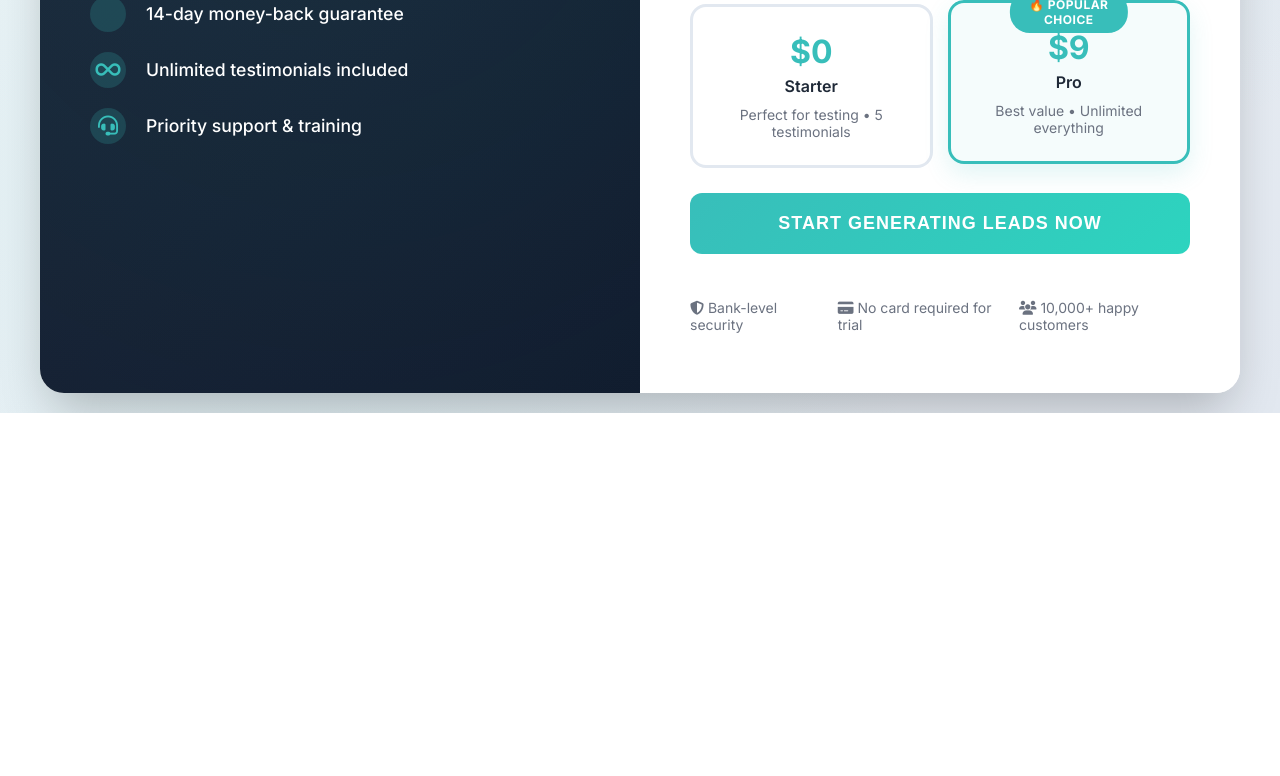
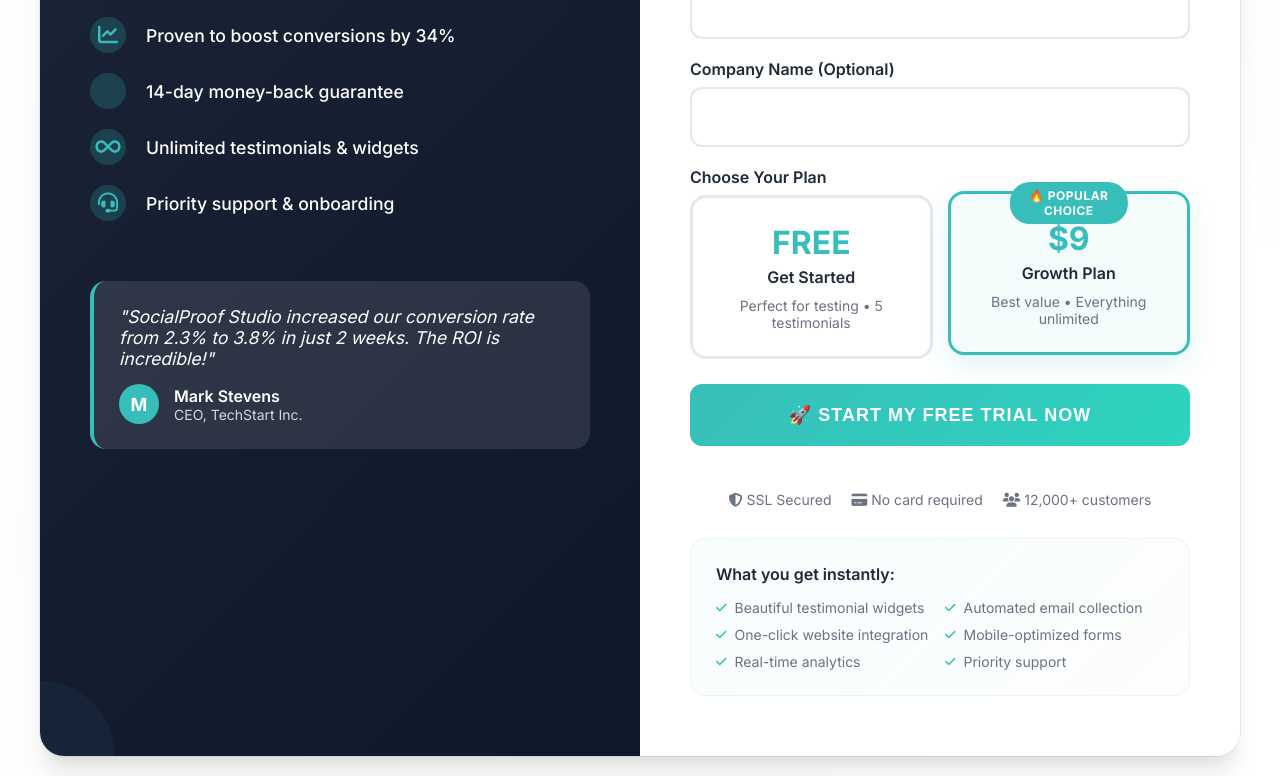
Before and after one commit to dubd59/Social-Proof-Generator, a website: page signup.html in a window 1280 px wide. Shown: the part 761-1537 px from the top of the page. Before the commit the page ends 1174 px from the top, so only its background shows below. Drawn offline with Linux system fonts and the light colour scheme; a script that the page names is missing.

Commit message:
Enhanced signup page: removed teal background, added modern design elements, social proof, and urgency indicators

```diff
--- a/signup.html
+++ b/signup.html
@@ -32,7 +32,7 @@
 
         body {
             font-family: 'Inter', sans-serif;
-            background: linear-gradient(135deg, #f8fafc 0%, #e2e8f0 100%);
+            background: #ffffff;
             min-height: 100vh;
             display: flex;
             align-items: center;
@@ -49,9 +49,8 @@
             right: 0;
             bottom: 0;
             background:
-                radial-gradient(circle at 20% 80%, rgba(56, 190, 186, 0.1) 0%, transparent 50%),
-                radial-gradient(circle at 80% 20%, rgba(56, 190, 186, 0.08) 0%, transparent 50%),
-                radial-gradient(circle at 40% 40%, rgba(56, 190, 186, 0.05) 0%, transparent 50%);
+                radial-gradient(circle at 85% 15%, rgba(56, 190, 186, 0.03) 0%, transparent 50%),
+                radial-gradient(circle at 15% 85%, rgba(56, 190, 186, 0.02) 0%, transparent 50%);
             pointer-events: none;
         }
 
@@ -59,8 +58,9 @@
             background: white;
             border-radius: 24px;
             box-shadow:
-                0 25px 50px -12px rgba(0, 0, 0, 0.25),
-                0 0 0 1px rgba(255, 255, 255, 0.05);
+                0 20px 25px -5px rgba(0, 0, 0, 0.1),
+                0 10px 10px -5px rgba(0, 0, 0, 0.04),
+                0 0 0 1px rgba(0, 0, 0, 0.05);
             max-width: 1200px;
             width: 100%;
             overflow: hidden;
@@ -85,18 +85,27 @@
         .signup-left::before {
             content: '';
             position: absolute;
-            top: -50%;
-            left: -50%;
-            width: 200%;
-            height: 200%;
-            background:
-                radial-gradient(circle, rgba(56, 190, 186, 0.1) 0%, transparent 70%);
-            animation: float 20s ease-in-out infinite;
+            top: 0;
+            right: 0;
+            width: 100px;
+            height: 100px;
+            background: var(--primary);
+            border-radius: 50%;
+            opacity: 0.1;
+            transform: translate(50%, -50%);
         }
 
-        @keyframes float {
-            0%, 100% { transform: translateY(0px) rotate(0deg); }
-            50% { transform: translateY(-20px) rotate(180deg); }
+        .signup-left::after {
+            content: '';
+            position: absolute;
+            bottom: 0;
+            left: 0;
+            width: 150px;
+            height: 150px;
+            background: var(--primary);
+            border-radius: 50%;
+            opacity: 0.05;
+            transform: translate(-50%, 50%);
         }
 
         .signup-right {
@@ -106,6 +115,18 @@
             justify-content: center;
             background: white;
             position: relative;
+        }
+
+        .signup-right::before {
+            content: '';
+            position: absolute;
+            top: 20px;
+            right: 20px;
+            width: 60px;
+            height: 60px;
+            background: linear-gradient(135deg, rgba(56, 190, 186, 0.1) 0%, rgba(56, 190, 186, 0.05) 100%);
+            border-radius: 50%;
+            border: 2px solid rgba(56, 190, 186, 0.1);
         }
 
         .logo {
@@ -407,6 +428,11 @@
             100% { transform: rotate(360deg); }
         }
 
+        @keyframes pulse {
+            0%, 100% { opacity: 1; }
+            50% { opacity: 0.5; }
+        }
+
         .trust-indicators {
             display: flex;
             align-items: center;
@@ -465,30 +491,50 @@
                 SocialProof Studio
             </div>
 
-            <h1>Transform Your Business with <span class="highlight">Social Proof</span></h1>
-            <p>Join 10,000+ businesses generating more leads and sales with authentic customer testimonials. Get started in under 2 minutes.</p>
+            <h1>The Fastest Way to <span class="highlight">Build Trust</span> & Convert More Visitors</h1>
+            <p>Join 12,000+ smart businesses using authentic testimonials to increase conversions by 34% and build unshakeable customer trust.</p>
 
             <ul class="benefits">
-                <li><i class="fas fa-rocket"></i> Launch in under 2 minutes</li>
-                <li><i class="fas fa-chart-line"></i> Increase conversions by 34%</li>
+                <li><i class="fas fa-zap"></i> Setup in 60 seconds, not hours</li>
+                <li><i class="fas fa-chart-line"></i> Proven to boost conversions by 34%</li>
                 <li><i class="fas fa-shield-check"></i> 14-day money-back guarantee</li>
-                <li><i class="fas fa-infinity"></i> Unlimited testimonials included</li>
-                <li><i class="fas fa-headset"></i> Priority support & training</li>
+                <li><i class="fas fa-infinity"></i> Unlimited testimonials & widgets</li>
+                <li><i class="fas fa-headset"></i> Priority support & onboarding</li>
             </ul>
+
+            <div class="testimonial-quote" style="margin-top: 40px; padding: 25px; background: rgba(255,255,255,0.1); border-radius: 16px; border-left: 4px solid var(--primary); position: relative; z-index: 2;">
+                <div style="font-size: 1.1rem; font-style: italic; margin-bottom: 15px;">"SocialProof Studio increased our conversion rate from 2.3% to 3.8% in just 2 weeks. The ROI is incredible!"</div>
+                <div style="display: flex; align-items: center; gap: 15px;">
+                    <div style="width: 40px; height: 40px; background: var(--primary); border-radius: 50%; display: flex; align-items: center; justify-content: center; font-weight: bold; font-size: 18px;">M</div>
+                    <div>
+                        <div style="font-weight: 600;">Mark Stevens</div>
+                        <div style="opacity: 0.8; font-size: 14px;">CEO, TechStart Inc.</div>
+                    </div>
+                </div>
+            </div>
         </div>
 
         <div class="signup-right">
             <div class="signup-form">
-                <h2>Start Your Success Story</h2>
-                <p class="subtitle">Join the smart businesses already winning with social proof</p>
+                <h2>Ready to Start Converting?</h2>
+                <p class="subtitle">Join thousands of businesses already winning with social proof</p>
 
                 <div class="value-prop">
-                    <div class="savings">Save $240/year vs. competitors</div>
+                    <div class="savings">🚀 LIMITED TIME: 70% OFF</div>
                     <div class="price-comparison">
                         <span class="old-price">$29</span>
                         <span class="new-price">$9</span>
                     </div>
-                    <div class="period">per month • 69% savings</div>
+                    <div class="period">per month • Start your 14-day free trial now</div>
+                </div>
+
+                <!-- Social Proof Counter -->
+                <div style="background: linear-gradient(135deg, #f8fafc 0%, #f1f5f9 100%); border: 2px solid rgba(56, 190, 186, 0.1); border-radius: 16px; padding: 20px; margin-bottom: 30px; text-align: center;">
+                    <div style="display: flex; align-items: center; justify-content: center; gap: 10px; margin-bottom: 10px;">
+                        <div style="width: 8px; height: 8px; background: #10b981; border-radius: 50%; animation: pulse 2s infinite;"></div>
+                        <span style="font-weight: 600; color: var(--text);">47 people signed up in the last 24 hours</span>
+                    </div>
+                    <div style="font-size: 14px; color: var(--text-light);">Join the growing community of successful businesses</div>
                 </div>
 
                 <div class="error-message" id="error-message"></div>
@@ -514,20 +560,20 @@
                         <label>Choose Your Plan</label>
                         <div class="plan-selector">
                             <div class="plan-option" data-plan="free">
-                                <div class="plan-price">$0</div>
-                                <div class="plan-name">Starter</div>
+                                <div class="plan-price">FREE</div>
+                                <div class="plan-name">Get Started</div>
                                 <div class="plan-description">Perfect for testing • 5 testimonials</div>
                             </div>
                             <div class="plan-option featured selected" data-plan="pro">
                                 <div class="plan-price">$9</div>
-                                <div class="plan-name">Pro</div>
-                                <div class="plan-description">Best value • Unlimited everything</div>
+                                <div class="plan-name">Growth Plan</div>
+                                <div class="plan-description">Best value • Everything unlimited</div>
                             </div>
                         </div>
                     </div>
 
                     <button type="submit" class="btn" id="signup-btn">
-                        <span id="btn-text">Start Generating Leads Now</span>
+                        <span id="btn-text">🚀 Start My Free Trial Now</span>
                         <div class="loading" id="loading">
                             <div class="spinner"></div>
                             <span>Creating your account...</span>
@@ -536,9 +582,22 @@
                 </form>
 
                 <div class="trust-indicators">
-                    <div><i class="fas fa-shield-alt"></i> Bank-level security</div>
-                    <div><i class="fas fa-credit-card"></i> No card required for trial</div>
-                    <div><i class="fas fa-users"></i> 10,000+ happy customers</div>
+                    <div><i class="fas fa-shield-alt"></i> SSL Secured</div>
+                    <div><i class="fas fa-credit-card"></i> No card required</div>
+                    <div><i class="fas fa-users"></i> 12,000+ customers</div>
+                </div>
+
+                <!-- Quick Benefits List -->
+                <div style="margin-top: 30px; padding: 25px; background: linear-gradient(135deg, rgba(56, 190, 186, 0.03) 0%, rgba(56, 190, 186, 0.01) 100%); border-radius: 16px; border: 1px solid rgba(56, 190, 186, 0.1);">
+                    <h4 style="margin-bottom: 15px; color: var(--text); font-size: 16px; font-weight: 600;">What you get instantly:</h4>
+                    <div style="display: grid; grid-template-columns: 1fr 1fr; gap: 10px; font-size: 14px; color: var(--text-light);">
+                        <div style="display: flex; align-items: center; gap: 8px;"><i class="fas fa-check" style="color: var(--primary); font-size: 12px;"></i> Beautiful testimonial widgets</div>
+                        <div style="display: flex; align-items: center; gap: 8px;"><i class="fas fa-check" style="color: var(--primary); font-size: 12px;"></i> Automated email collection</div>
+                        <div style="display: flex; align-items: center; gap: 8px;"><i class="fas fa-check" style="color: var(--primary); font-size: 12px;"></i> One-click website integration</div>
+                        <div style="display: flex; align-items: center; gap: 8px;"><i class="fas fa-check" style="color: var(--primary); font-size: 12px;"></i> Mobile-optimized forms</div>
+                        <div style="display: flex; align-items: center; gap: 8px;"><i class="fas fa-check" style="color: var(--primary); font-size: 12px;"></i> Real-time analytics</div>
+                        <div style="display: flex; align-items: center; gap: 8px;"><i class="fas fa-check" style="color: var(--primary); font-size: 12px;"></i> Priority support</div>
+                    </div>
                 </div>
             </div>
         </div>
@@ -561,9 +620,9 @@
 
                 const btnText = document.getElementById('btn-text');
                 if (selectedPlan === 'free') {
-                    btnText.textContent = 'Start Free Forever';
+                    btnText.textContent = '🎯 Start Free Forever';
                 } else {
-                    btnText.textContent = 'Start Generating Leads Now';
+                    btnText.textContent = '🚀 Start My Free Trial Now';
                 }
             });
         });
```
